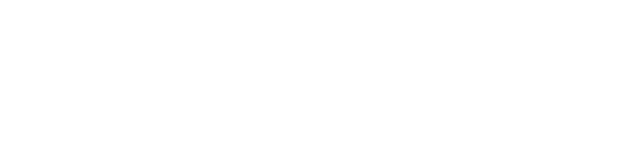
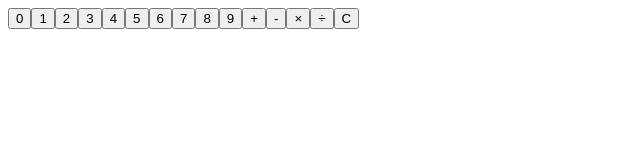
Before and after one commit to bryn-ellison/calculator, a plain HTML site: page index.html in a window 1280 px wide. Shown: the whole page, without its empty margins (0-640 px from the left). Drawn offline with Linux system fonts and the light colour scheme.

Commit message:
add number and operator buttons programmatically

```diff
--- a/index.html
+++ b/index.html
@@ -16,7 +16,10 @@
         <!--[if lt IE 7]>
             <p class="browsehappy">You are using an <strong>outdated</strong> browser. Please <a href="#">upgrade your browser</a> to improve your experience.</p>
         <![endif]-->
-
+        <div id="calculator-body">
+            <div id="screen"></div>
+            <div id="keypad"></div>
+        </div>
         <script src="javascript.js" async defer></script>
     </body>
 </html>
--- a/javascript.js
+++ b/javascript.js
@@ -1,3 +1,50 @@
+const calculatorBody = document.querySelector("#calculator-body");
+const screen = document.querySelector("#screen");
+const keypad = document.querySelector("#keypad");
+
+// build keypad and buttons
+
+for (i = 0; i < 10; i++) {
+  const numButton = document.createElement("button");
+  numButton.textContent = `${i}`;
+  numButton.id = i;
+  numButton.classList.add("number-button");
+  keypad.appendChild(numButton);
+}
+
+const addButton = document.createElement("button");
+addButton.textContent = "+";
+addButton.id = "add-button";
+addButton.classList.add("number-button");
+
+const subtractButton = document.createElement("button");
+subtractButton.textContent = "-";
+subtractButton.id = "subtract-button";
+subtractButton.classList.add("number-button");
+
+const multiplyButton = document.createElement("button");
+multiplyButton.textContent = "×";
+multiplyButton.id = "multiply-button";
+multiplyButton.classList.add("number-button");
+
+const divideButton = document.createElement("button");
+divideButton.textContent = "÷";
+divideButton.id = "divide-button";
+divideButton.classList.add("number-button");
+
+const clearButton = document.createElement("button");
+clearButton.textContent = "C";
+clearButton.id = "clear-button";
+clearButton.classList.add("number-button");
+
+keypad.appendChild(addButton);
+keypad.appendChild(subtractButton);
+keypad.appendChild(multiplyButton);
+keypad.appendChild(divideButton);
+keypad.appendChild(clearButton);
+
+//calculation functions
+
 function add(num1, num2) {
   return num1 + num2;
 }
```
